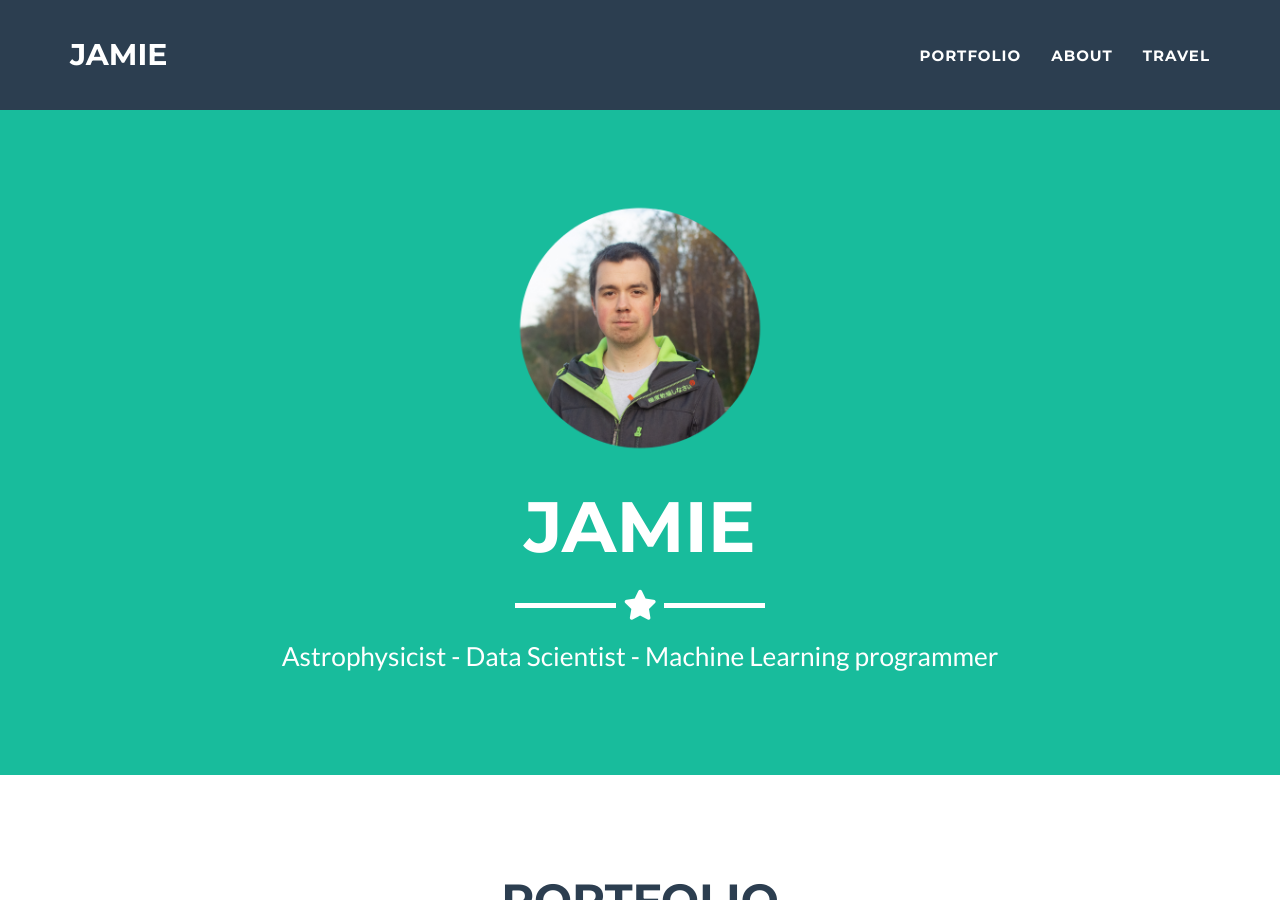
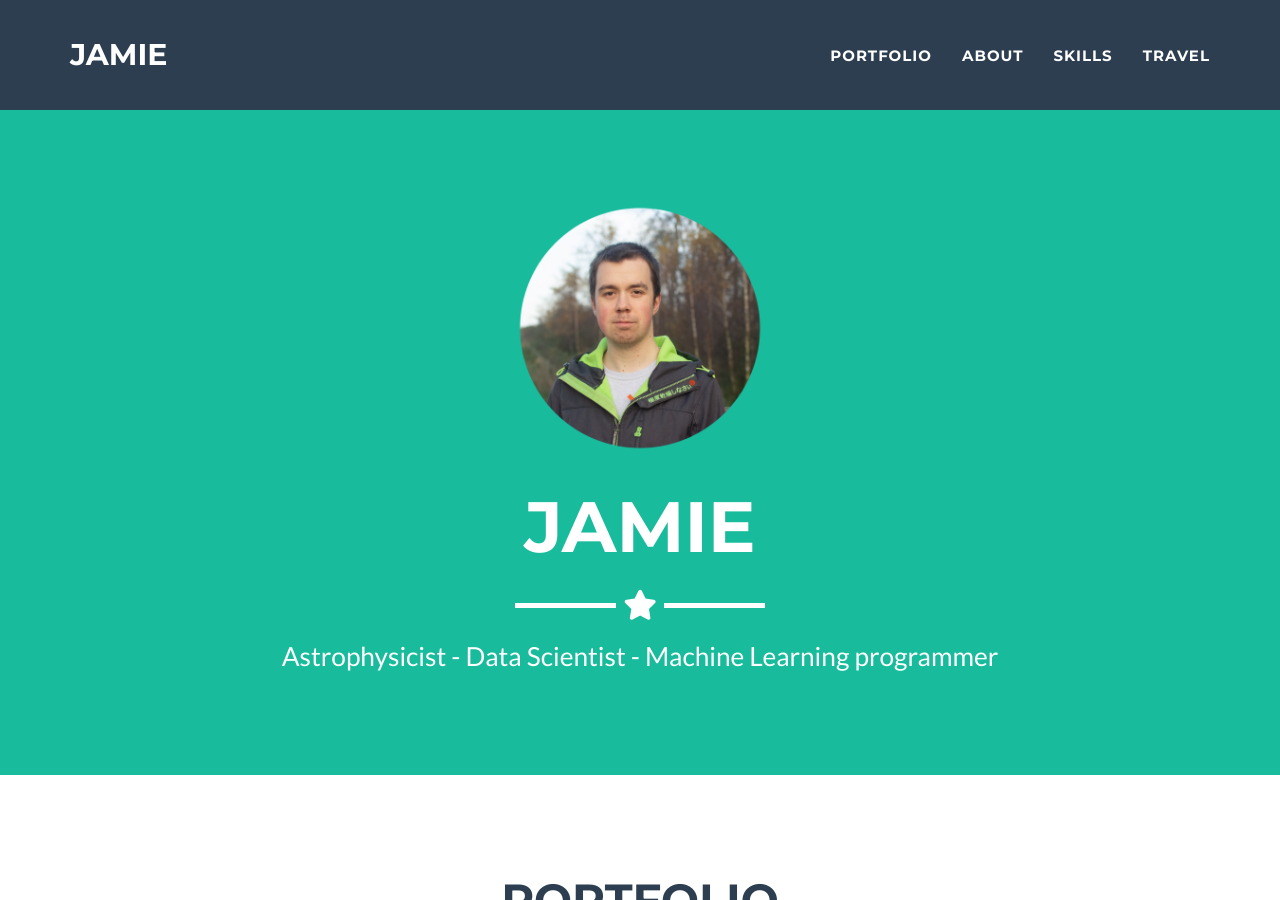
Before and after one commit to jamiedumayne/jamiedumayne.github.io, a Jekyll site: the page built from _posts/2014-07-18-project-1.markdown, in a window 1280 px wide and 900 px high. Built offline with Jekyll 4.4.1, drawn with Linux system fonts in a browser that asks for light colours.

Commit message:
Update nav.html

```diff
--- a/_includes/nav.html
+++ b/_includes/nav.html
@@ -25,6 +25,9 @@
           <a href="#about">About</a>
         </li>
         <li class="page-scroll">
+          <a href="#skills">Skills</a>
+        </li>
+        <li class="page-scroll">
           <a href="#travel">Travel</a>
         </li>
       </ul>
```
